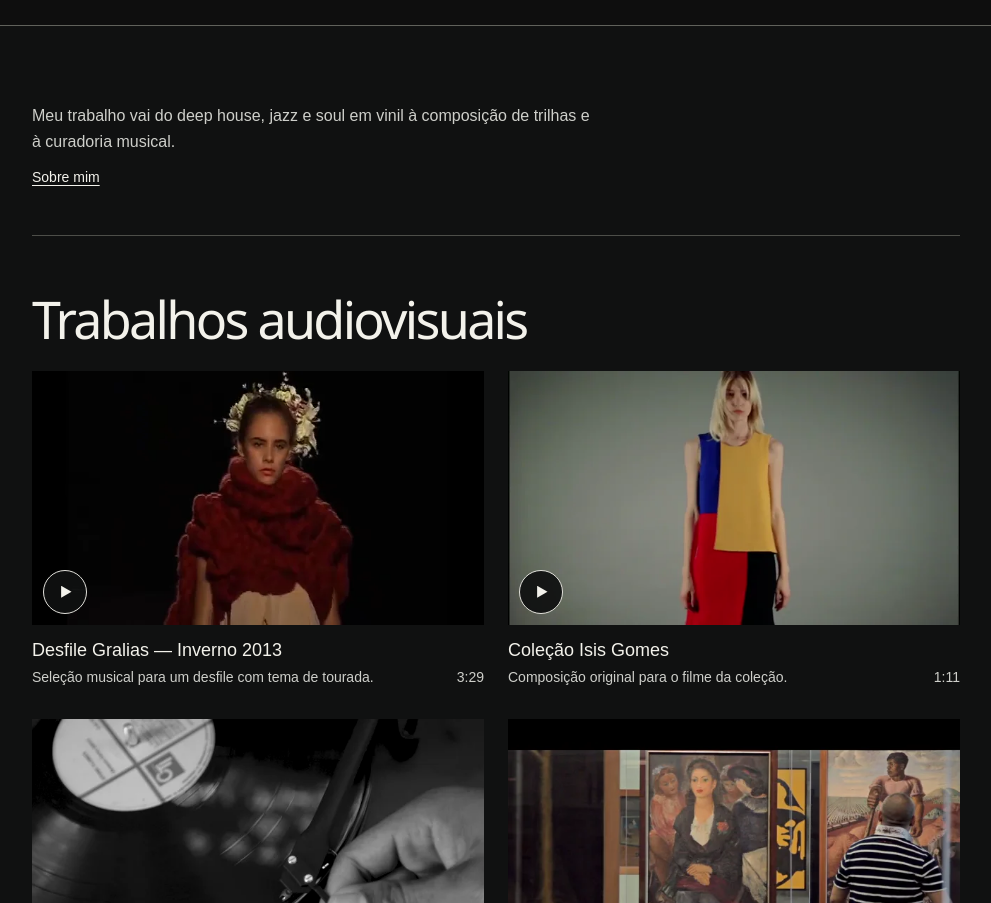
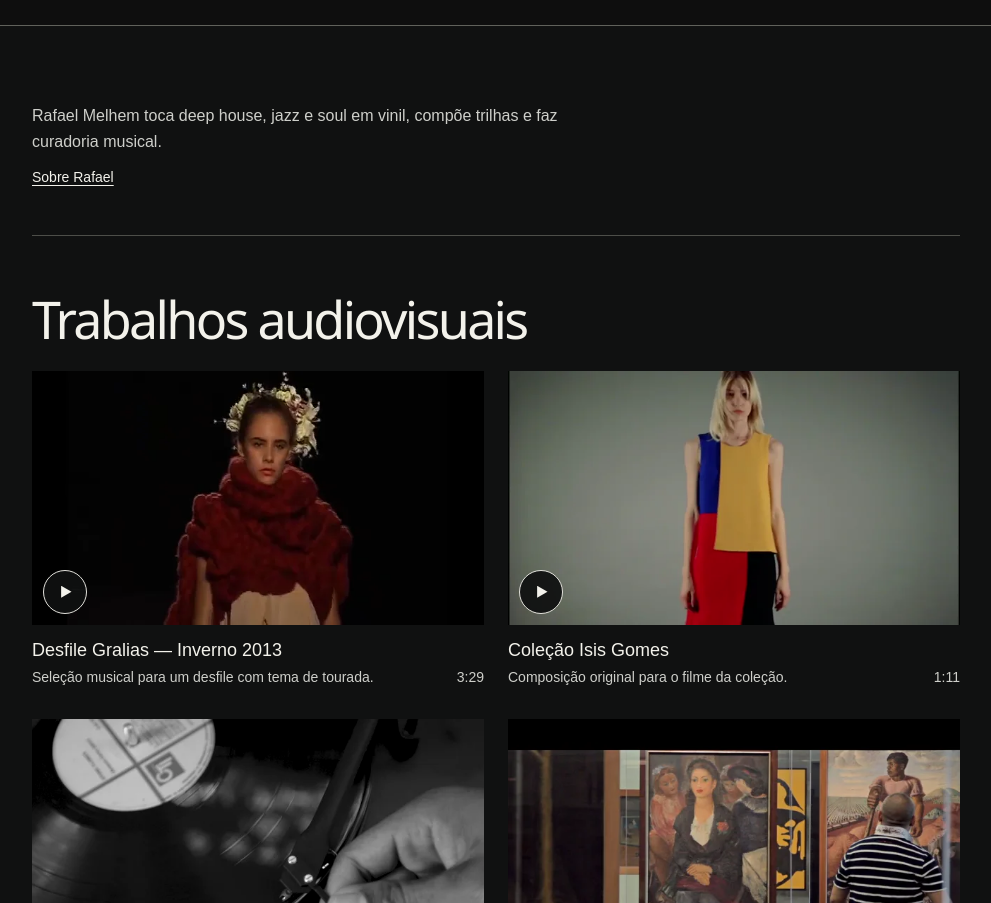
Before and after one commit to rafaelmelhem/rafaelmelhem.github.io, a plain HTML site: page index.html in a window 1280 px wide. Shown: the part 852-1755 px from the top of the page, without its empty margins (144-1135 px from the left). Drawn offline with Linux system fonts and the light colour scheme.

Commit message:
Alinha a apresentação à voz da biografia

```diff
--- a/index.html
+++ b/index.html
@@ -86,8 +86,8 @@
     <section class="films" aria-labelledby="films-title">
       <div class="films-inner">
         <div class="work-intro">
-          <p>Meu trabalho vai do deep house, jazz e soul em vinil à composição de trilhas e à curadoria musical.</p>
-          <a class="text-link" href="#bio-title">Sobre mim</a>
+          <p>Rafael Melhem toca deep house, jazz e soul em vinil, compõe trilhas e faz curadoria musical.</p>
+          <a class="text-link" href="#bio-title">Sobre Rafael</a>
         </div>
         <h2 id="films-title">Trabalhos audiovisuais</h2>
         <ul class="film-list">
```
